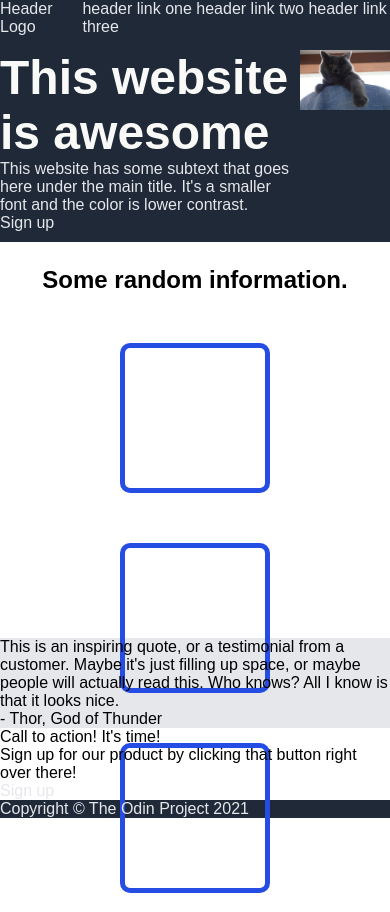
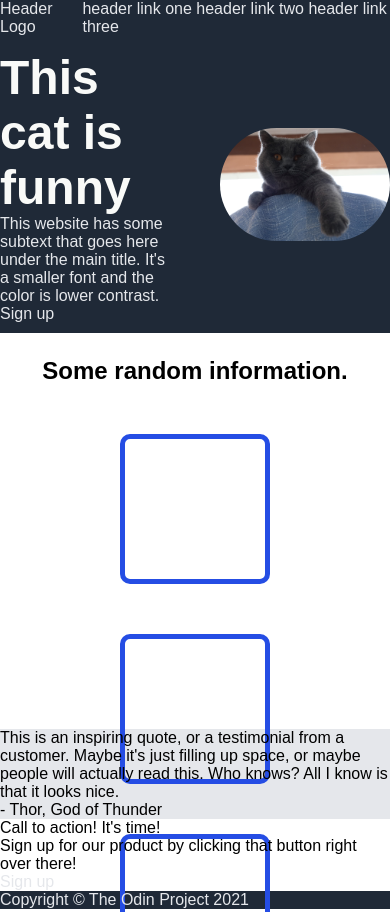
Before and after one commit to Wyv3e/landing-page, a plain HTML site: page index.html in a window 390 px wide. Shown: the top 912 px of the page. Drawn offline with Linux system fonts and the light colour scheme.

Commit message:
more responsiveness header & main

```diff
--- a/index.html
+++ b/index.html
@@ -22,7 +22,7 @@
     <main>
         <section class="main-section">
             <div class="main-text">
-                <h1>This website is awesome</h1>
+                <h1>This cat is funny</h1>
                 <p>This website has some subtext that goes here under the main title. It's a smaller font and the color is lower contrast.</p>
                 <a href="">Sign up</a>
             </div>
--- a/styles.css
+++ b/styles.css
@@ -38,18 +38,23 @@ header{
     display: flex;
     flex-direction: column;
     justify-content: space-between;
+    padding-right: 50px;
     max-width: 700px;
-    min-width: 300px;
+    min-width: 200px;
     color: #E5E7EB;
 }
 
 .main-image{
     display: flex;
+    flex: 1 0 0;
+    align-items: center;
+    min-width: auto;
 }
 
 .main-image img{
     height: auto;
     width: 100%;
+    border-radius: 70px;
 }
 
 h1{
@@ -58,7 +63,7 @@ h1{
 }
 
 figure{
-    max-width: 800px;
+    max-width: 700px;
 }
 
 
```
